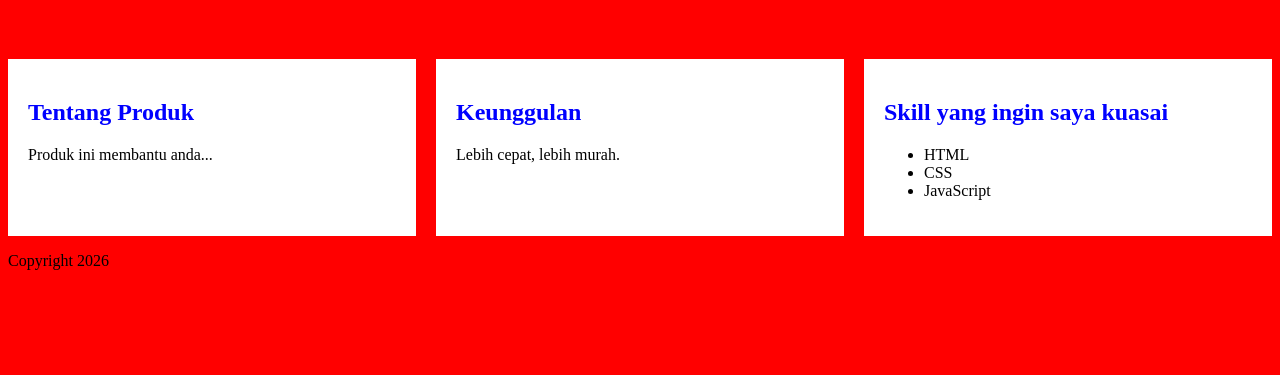
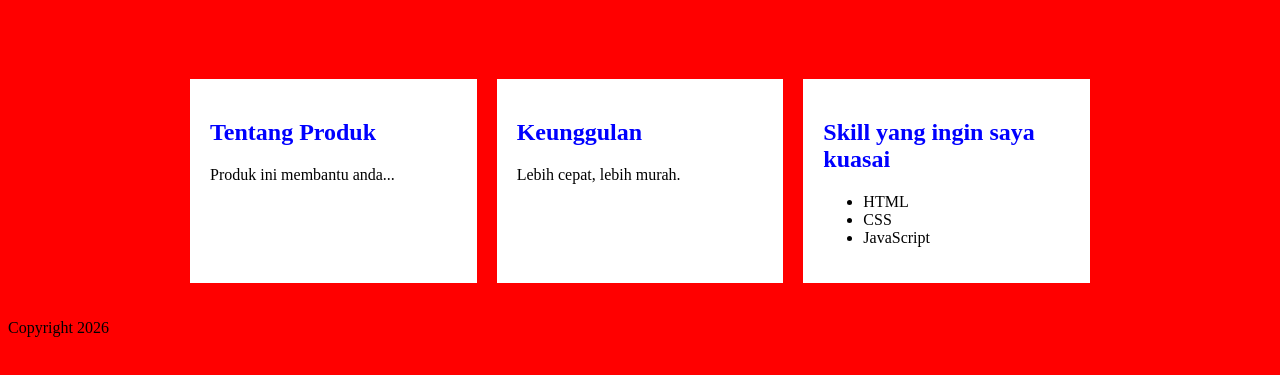
Before and after one commit to Xun-Fengstian/belajar, a plain HTML site: page index.html in a window 1280 px wide. Shown: the part 61-436 px from the top of the page. Drawn offline with Linux system fonts and the light colour scheme.

Commit message:
Add max-width, margin, and padding to container

```diff
--- a/index.html
+++ b/index.html
@@ -17,6 +17,9 @@ color:blue;
 .container{
 display:flex;
 gap:20px;
+max-width:900px;
+margin:auto;
+padding:20px;
 }
 
 section{
```
